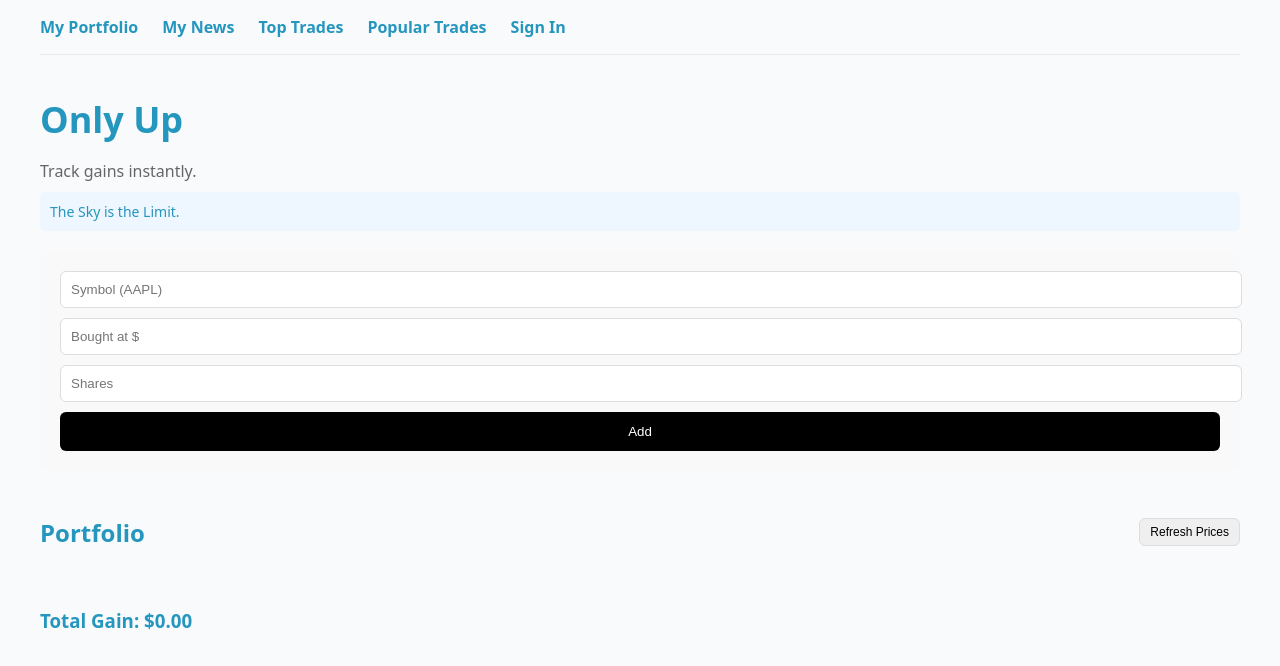
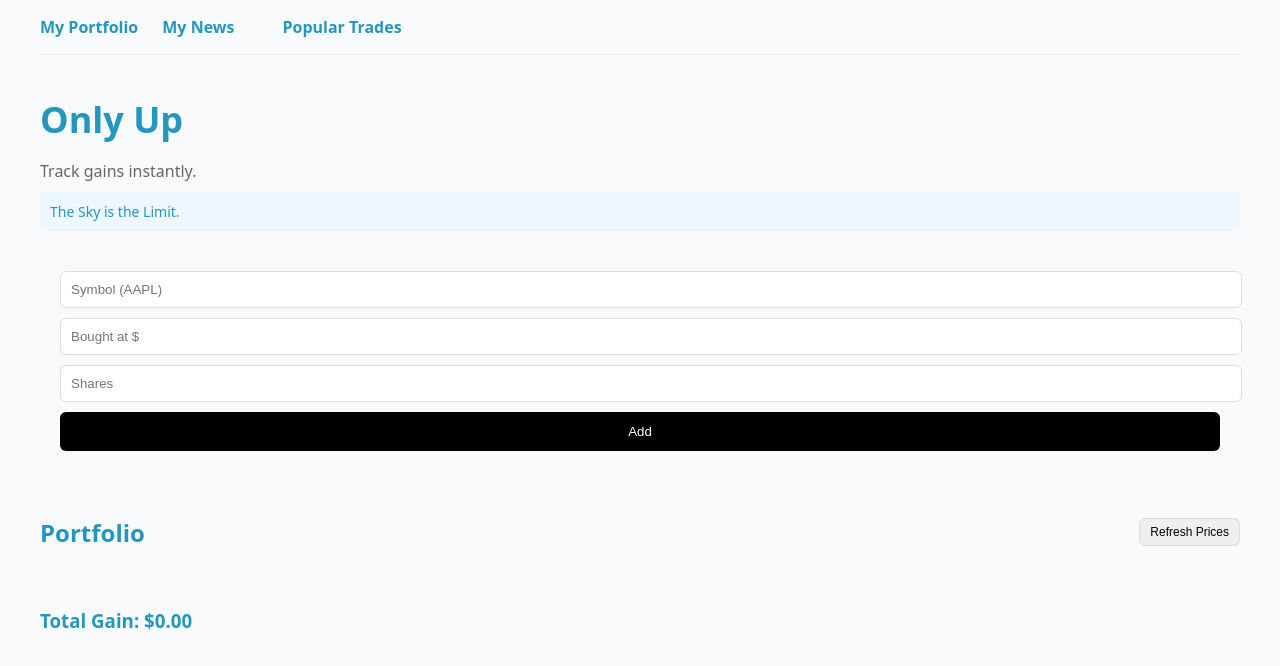
Before and after one commit to nmirpuri/Only-Up-Investing, a Next.js app: page / in a window 1280 px wide. Shown: the top 666 px of the page. Built offline with nearby package versions, Linux system fonts and the light colour scheme.

Commit message:
Update Navbar.js

```diff
--- a/app/components/Navbar.js
+++ b/app/components/Navbar.js
@@ -22,7 +22,7 @@ export default function Navbar() {
       </Link>
 
       <Link href="/top-trades" style={{ textDecoration: "none", fontWeight: 600, color: "#2596be" }}>
-        Top Trades
+
       </Link>
 
       <Link href="/popular-trades" style={{ textDecoration: "none", fontWeight: 600, color: "#2596be" }}>
@@ -30,7 +30,7 @@ export default function Navbar() {
       </Link>
 
       <Link href="/signin" style={{ textDecoration: "none", fontWeight: 600, color: "#2596be" }}>
-        Sign In
+
       </Link>
     </nav>
   );
```
